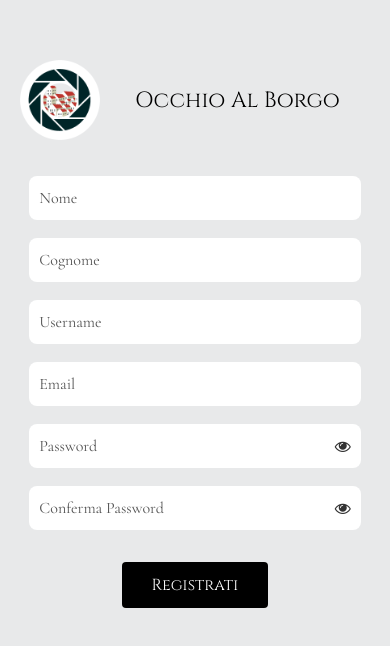
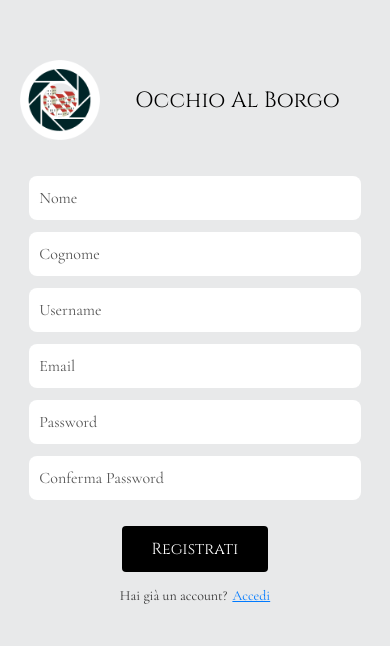
Before and after one commit to uattina18/OcchioAlBorgo, a React Native app: screen /Register in a window 390 px wide. Shown: the top 646 px of the page. Built offline with nearby package versions, Linux system fonts and the light colour scheme.

Commit message:
ultimata pagina ligin e registrati e collegate tra di loro con Navigazione in app

```diff
--- a/App.tsx
+++ b/App.tsx
@@ -1,8 +1,13 @@
 import React, { useEffect } from "react";
 import * as SplashScreen from "expo-splash-screen";
 import { useFonts } from "expo-font";
+import { NavigationContainer } from "@react-navigation/native";
+import { createNativeStackNavigator } from "@react-navigation/native-stack";
+
 import LoginScreen from "./screens/LoginScreen";
 import RegisterScreen from "./screens/RegisterScreen";
+
+const Stack = createNativeStackNavigator();
 
 export default function App() {
   const [fontsLoaded] = useFonts({
@@ -18,5 +23,15 @@ export default function App() {
 
   if (!fontsLoaded) return null;
 
-  return <RegisterScreen />;
+  return (
+    <NavigationContainer>
+      <Stack.Navigator
+        screenOptions={{ headerShown: false }}
+        initialRouteName="Login"
+      >
+        <Stack.Screen name="Login" component={LoginScreen} />
+        <Stack.Screen name="Register" component={RegisterScreen} />
+      </Stack.Navigator>
+    </NavigationContainer>
+  );
 }
--- a/app.json
+++ b/app.json
@@ -26,7 +26,8 @@
       "favicon": "./assets/favicon.png"
     },
     "plugins": [
-      "expo-font"
+      "expo-font",
+      "expo-secure-store"
     ]
   }
 }
--- a/package.json
+++ b/package.json
@@ -9,11 +9,12 @@
     "web": "expo start --web"
   },
   "dependencies": {
-    "@react-navigation/native": "^7.1.14",
-    "@react-navigation/native-stack": "^7.3.21",
+    "@react-navigation/native": "^7.1.16",
+    "@react-navigation/native-stack": "^7.3.23",
     "axios": "^1.10.0",
     "expo": "53.0.20",
     "expo-font": "~13.3.2",
+    "expo-secure-store": "~14.2.3",
     "expo-splash-screen": "~0.30.10",
     "expo-status-bar": "~2.2.3",
     "firebase": "^11.9.1",
--- a/screens/LoginScreen.tsx
+++ b/screens/LoginScreen.tsx
@@ -12,11 +12,15 @@ import {
   Dimensions,
 } from "react-native";
 import { FontAwesome } from "@expo/vector-icons";
+import { useNavigation, NavigationProp } from "@react-navigation/native";
+import { RootStackParamList } from "../App";
 
 const screenHeight = Dimensions.get("window").height;
 
 export default function LoginScreen() {
   const [showPassword, setShowPassword] = useState(false);
+  const [rememberMe, setRememberMe] = useState(false);
+  const navigation = useNavigation<NavigationProp<RootStackParamList>>();
 
   return (
     <ImageBackground
@@ -27,6 +31,7 @@ export default function LoginScreen() {
         behavior={Platform.OS === "ios" ? "padding" : undefined}
         style={styles.container}
       >
+        {/* Logo */}
         <View style={styles.logoWrapper}>
           <Image
             source={require("../assets/images/logo_app.png")}
@@ -35,14 +40,11 @@ export default function LoginScreen() {
           />
         </View>
 
+        {/* Form */}
         <View style={styles.formWrapper}>
+          {/* Username */}
           <View style={styles.inputBox}>
-            <FontAwesome
-              name="user"
-              size={16}
-              color="#333"
-              style={styles.icon}
-            />
+            <FontAwesome name="user" size={16} color="#333" />
             <TextInput
               placeholder="User Name"
               style={styles.input}
@@ -50,13 +52,9 @@ export default function LoginScreen() {
             />
           </View>
 
+          {/* Password */}
           <View style={styles.inputBox}>
-            <FontAwesome
-              name="lock"
-              size={16}
-              color="#333"
-              style={styles.icon}
-            />
+            <FontAwesome name="lock" size={16} color="#333" />
             <TextInput
               placeholder="Password"
               secureTextEntry={!showPassword}
@@ -73,8 +71,22 @@ export default function LoginScreen() {
             </TouchableOpacity>
           </View>
 
+          {/* Remember me */}
+          <TouchableOpacity
+            style={styles.checkboxContainer}
+            onPress={() => setRememberMe(!rememberMe)}
+          >
+            <View style={styles.checkbox}>
+              {rememberMe && (
+                <FontAwesome name="check" size={14} color="#fff" />
+              )}
+            </View>
+            <Text style={styles.checkboxLabel}>Ricorda password</Text>
+          </TouchableOpacity>
+
+          {/* Links */}
           <View style={styles.linkRow}>
-            <TouchableOpacity>
+            <TouchableOpacity onPress={() => navigation.navigate("Register")}>
               <Text style={styles.link}>Registrati</Text>
             </TouchableOpacity>
             <TouchableOpacity>
@@ -82,6 +94,7 @@ export default function LoginScreen() {
             </TouchableOpacity>
           </View>
 
+          {/* Login button */}
           <TouchableOpacity style={styles.loginButton}>
             <Text style={styles.loginText}>LOGIN</Text>
           </TouchableOpacity>
@@ -92,10 +105,7 @@ export default function LoginScreen() {
 }
 
 const styles = StyleSheet.create({
-  background: {
-    flex: 1,
-    resizeMode: "cover",
-  },
+  background: { flex: 1, resizeMode: "cover" },
   container: {
     flex: 1,
     alignItems: "center",
@@ -106,10 +116,7 @@ const styles = StyleSheet.create({
     top: screenHeight * 0.17,
     alignItems: "center",
   },
-  logo: {
-    width: 200,
-    height: 200,
-  },
+  logo: { width: 200, height: 200 },
   formWrapper: {
     position: "absolute",
     top: screenHeight * 0.5,
@@ -118,21 +125,19 @@ const styles = StyleSheet.create({
   },
   inputBox: {
     flexDirection: "row",
-    alignItems: "center",
     backgroundColor: "#fff",
     borderRadius: 6,
     paddingHorizontal: 10,
     marginVertical: 6,
     width: "100%",
-  },
-  icon: {
-    marginRight: 8,
+    alignItems: "center",
   },
   input: {
     flex: 1,
     paddingVertical: 12,
     fontSize: 16,
     color: "#000",
+    fontFamily: "Cormorant",
   },
   linkRow: {
     flexDirection: "row",
@@ -145,6 +150,7 @@ const styles = StyleSheet.create({
     color: "#fff",
     fontSize: 12,
     textDecorationLine: "underline",
+    fontFamily: "Cormorant",
   },
   loginButton: {
     backgroundColor: "#000",
@@ -158,4 +164,23 @@ const styles = StyleSheet.create({
     fontFamily: "Cinzel",
     textAlign: "center",
   },
+  checkboxContainer: {
+    flexDirection: "row",
+    alignItems: "center",
+    marginTop: 10,
+    marginBottom: 10,
+    alignSelf: "flex-start",
+  },
+  checkbox: {
+    width: 20,
+    height: 20,
+    borderRadius: 4,
+    borderWidth: 1,
+    borderColor: "#333",
+    backgroundColor: "#000",
+    justifyContent: "center",
+    alignItems: "center",
+    marginRight: 8,
+  },
+  checkboxLabel: { fontFamily: "Cormorant", fontSize: 14, color: "#fff" },
 });
--- a/screens/RegisterScreen.tsx
+++ b/screens/RegisterScreen.tsx
@@ -2,29 +2,46 @@ import React, { useState } from "react";
 import {
   View,
   Text,
-  StyleSheet,
   TextInput,
   TouchableOpacity,
   Image,
   ScrollView,
   KeyboardAvoidingView,
   Platform,
-  Dimensions,
+  StyleSheet,
 } from "react-native";
-import { FontAwesome } from "@expo/vector-icons";
-
-const screenHeight = Dimensions.get("window").height;
+import { useNavigation, NavigationProp } from "@react-navigation/native";
+import { RootStackParamList } from "../App";
 
 export default function RegisterScreen() {
   const [nome, setNome] = useState("");
   const [cognome, setCognome] = useState("");
   const [username, setUsername] = useState("");
   const [email, setEmail] = useState("");
-  const [errorMessage, setErrorMessage] = useState("");
   const [password, setPassword] = useState("");
   const [confirmPassword, setConfirmPassword] = useState("");
   const [showPassword, setShowPassword] = useState(false);
   const [showConfirmPassword, setShowConfirmPassword] = useState(false);
+  const [errorMsg, setErrorMsg] = useState("");
+  const navigation = useNavigation<NavigationProp<RootStackParamList>>();
+
+  const handleRegister = () => {
+    if (
+      !nome ||
+      !cognome ||
+      !username ||
+      !email ||
+      !password ||
+      !confirmPassword
+    ) {
+      setErrorMsg("Compila tutti i campi!");
+    } else if (password !== confirmPassword) {
+      setErrorMsg("Le password non coincidono.");
+    } else {
+      setErrorMsg("");
+      console.log("Registrazione completata!");
+    }
+  };
 
   return (
     <ScrollView contentContainerStyle={{ flexGrow: 1 }}>
@@ -32,7 +49,7 @@ export default function RegisterScreen() {
         behavior={Platform.OS === "ios" ? "padding" : undefined}
         style={styles.container}
       >
-        {/* LOGO in alto */}
+        {/* Header */}
         <View style={styles.header}>
           <Image
             source={require("../assets/images/logo_pages.png")}
@@ -42,116 +59,71 @@ export default function RegisterScreen() {
           <Text style={styles.title}>Occhio Al Borgo</Text>
         </View>
 
-        {/* Aggiungeremo qui i campi dopo */}
+        {/* Form */}
         <View style={styles.formWrapper}>
-          <View style={styles.inputBox}>
-            <TextInput
-              placeholder="Nome"
-              style={styles.input}
-              placeholderTextColor="#555"
-              value={nome}
-              onChangeText={setNome}
-            />
-          </View>
-          <View style={styles.inputBox}>
-            <TextInput
-              placeholder="Cognome"
-              style={styles.input}
-              placeholderTextColor="#555"
-              value={cognome}
-              onChangeText={setCognome}
-            />
-          </View>
-          <View style={styles.inputBox}>
-            <TextInput
-              placeholder="Username"
-              style={styles.input}
-              placeholderTextColor="#555"
-              value={username}
-              onChangeText={setUsername}
-            />
-          </View>
-          <View style={styles.inputBox}>
-            <TextInput
-              placeholder="Email"
-              style={styles.input}
-              placeholderTextColor="#555"
-              keyboardType="email-address"
-              autoCapitalize="none"
-              value={email}
-              onChangeText={setEmail}
-            />
-          </View>
-          <View style={styles.inputBox}>
-            <TextInput
-              placeholder="Password"
-              style={styles.input}
-              placeholderTextColor="#555"
-              secureTextEntry={!showPassword}
-              value={password}
-              onChangeText={setPassword}
-            />
-            <TouchableOpacity onPress={() => setShowPassword(!showPassword)}>
-              <FontAwesome
-                name={showPassword ? "eye-slash" : "eye"}
-                size={16}
-                color="#333"
-                style={{ marginLeft: 8 }}
+          {[
+            "Nome",
+            "Cognome",
+            "Username",
+            "Email",
+            "Password",
+            "Conferma Password",
+          ].map((pl, i) => (
+            <View key={i} style={styles.inputBox}>
+              <TextInput
+                placeholder={pl}
+                placeholderTextColor="#555"
+                secureTextEntry={
+                  pl.toLowerCase().includes("password")
+                    ? !(pl === "Password" ? showPassword : showConfirmPassword)
+                    : false
+                }
+                style={styles.input}
+                value={
+                  pl === "Nome"
+                    ? nome
+                    : pl === "Cognome"
+                    ? cognome
+                    : pl === "Username"
+                    ? username
+                    : pl === "Email"
+                    ? email
+                    : pl === "Password"
+                    ? password
+                    : confirmPassword
+                }
+                onChangeText={(text) => {
+                  if (pl === "Nome") setNome(text);
+                  if (pl === "Cognome") setCognome(text);
+                  if (pl === "Username") setUsername(text);
+                  if (pl === "Email") setEmail(text);
+                  if (pl === "Password") setPassword(text);
+                  if (pl === "Conferma Password") setConfirmPassword(text);
+                }}
               />
-            </TouchableOpacity>
-          </View>
-          <View style={styles.inputBox}>
-            <TextInput
-              placeholder="Conferma Password"
-              style={styles.input}
-              placeholderTextColor="#555"
-              secureTextEntry={!showConfirmPassword}
-              value={confirmPassword}
-              onChangeText={setConfirmPassword}
-            />
-            <TouchableOpacity
-              onPress={() => setShowConfirmPassword(!showConfirmPassword)}
-            >
-              <FontAwesome
-                name={showConfirmPassword ? "eye-slash" : "eye"}
-                size={16}
-                color="#333"
-                style={{ marginLeft: 8 }}
-              />
-            </TouchableOpacity>
-          </View>
+            </View>
+          ))}
         </View>
-        {errorMessage !== "" && (
-          <Text style={styles.errorText}>{errorMessage}</Text>
-        )}
-        <TouchableOpacity
-          style={styles.button}
-          onPress={() => {
-            if (!nome || !cognome || !username || !email) {
-              setErrorMessage("Compila tutti i campi!");
-            } else {
-              setErrorMessage("");
-            }
-          }}
-        >
+
+        {errorMsg ? <Text style={styles.errorText}>{errorMsg}</Text> : null}
+
+        <TouchableOpacity style={styles.button} onPress={handleRegister}>
           <Text style={styles.buttonText}>Registrati</Text>
         </TouchableOpacity>
+
+        <View style={styles.loginLinkContainer}>
+          <Text style={styles.loginTextHint}>Hai già un account?</Text>
+          <TouchableOpacity onPress={() => navigation.navigate("Login")}>
+            <Text style={styles.loginLink}>Accedi</Text>
+          </TouchableOpacity>
+        </View>
       </KeyboardAvoidingView>
     </ScrollView>
   );
 }
+
 const styles = StyleSheet.create({
-  container: {
-    flex: 1,
-    backgroundColor: "#e8e9ea", // puoi cambiare per tema scuro
-    alignItems: "center",
-  },
-
-  logo: {
-    width: 80,
-    height: 80,
-    marginRight: 20,
-  },
+  container: { flex: 1, backgroundColor: "#e8e9ea", alignItems: "center" },
   header: {
     flexDirection: "row",
     alignItems: "center",
@@ -160,34 +132,19 @@ const styles = StyleSheet.create({
     paddingHorizontal: 20,
     alignSelf: "flex-start",
   },
-  title: {
-    fontSize: 22,
-    fontFamily: "Cinzel", // se vuoi un altro font qui, dimmi
-    color: "#000",
-    marginLeft: 15,
-  },
-  formWrapper: {
-    width: "85%",
-    alignItems: "center",
-    marginTop: 10,
-  },
+  logo: { width: 80, height: 80, marginRight: 20 },
+  title: { fontSize: 22, fontFamily: "Cinzel", marginLeft: 15, color: "#000" },
+  formWrapper: { width: "85%", alignItems: "center", marginTop: 10 },
   inputBox: {
-    flexDirection: "row",
-    alignItems: "center",
     backgroundColor: "#fff",
     borderRadius: 8,
     paddingHorizontal: 10,
     marginVertical: 6,
     width: "100%",
-    marginBottom: 12,
+    height: 44,
+    justifyContent: "center",
   },
-  input: {
-    flex: 1,
-    paddingVertical: 12,
-    fontSize: 16,
-    color: "#000",
-    fontFamily: "Cormorant",
-  },
+  input: { fontSize: 16, color: "#000", fontFamily: "Cormorant" },
   button: {
     backgroundColor: "#000",
     paddingVertical: 12,
@@ -208,4 +165,21 @@ const styles = StyleSheet.create({
     marginBottom: 10,
     textAlign: "center",
   },
+  loginLinkContainer: {
+    flexDirection: "row",
+    justifyContent: "center",
+    marginTop: 15,
+  },
+  loginTextHint: {
+    fontSize: 14,
+    fontFamily: "Cormorant",
+    color: "#333",
+    marginRight: 5,
+  },
+  loginLink: {
+    fontSize: 14,
+    fontFamily: "Cormorant",
+    color: "#007AFF",
+    textDecorationLine: "underline",
+  },
 });
```
Also changed, not shown: utils/secureStore.ts (added, +13 -0 lines), 1 other file (tests, documents, lock files or other folders).
